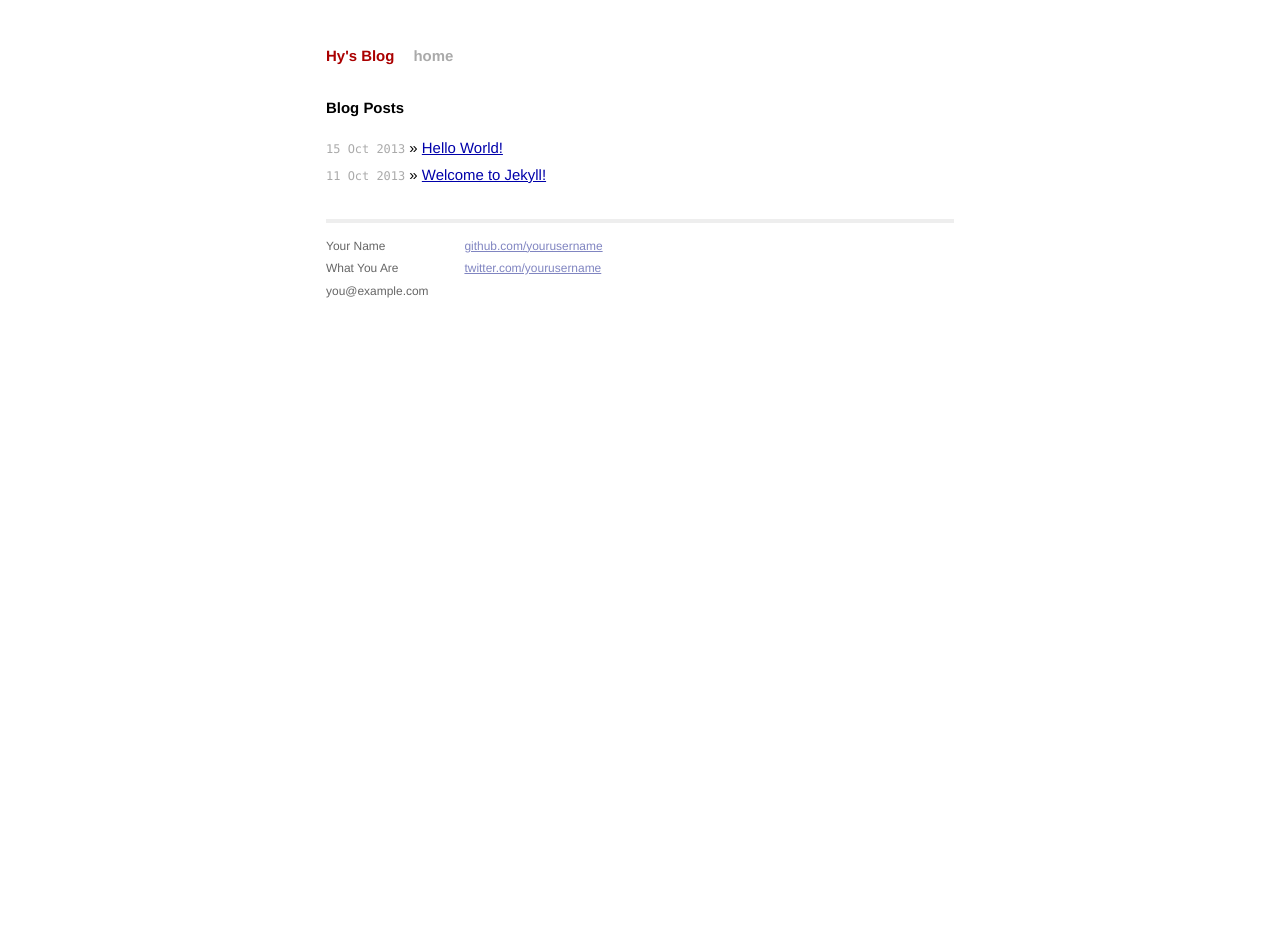
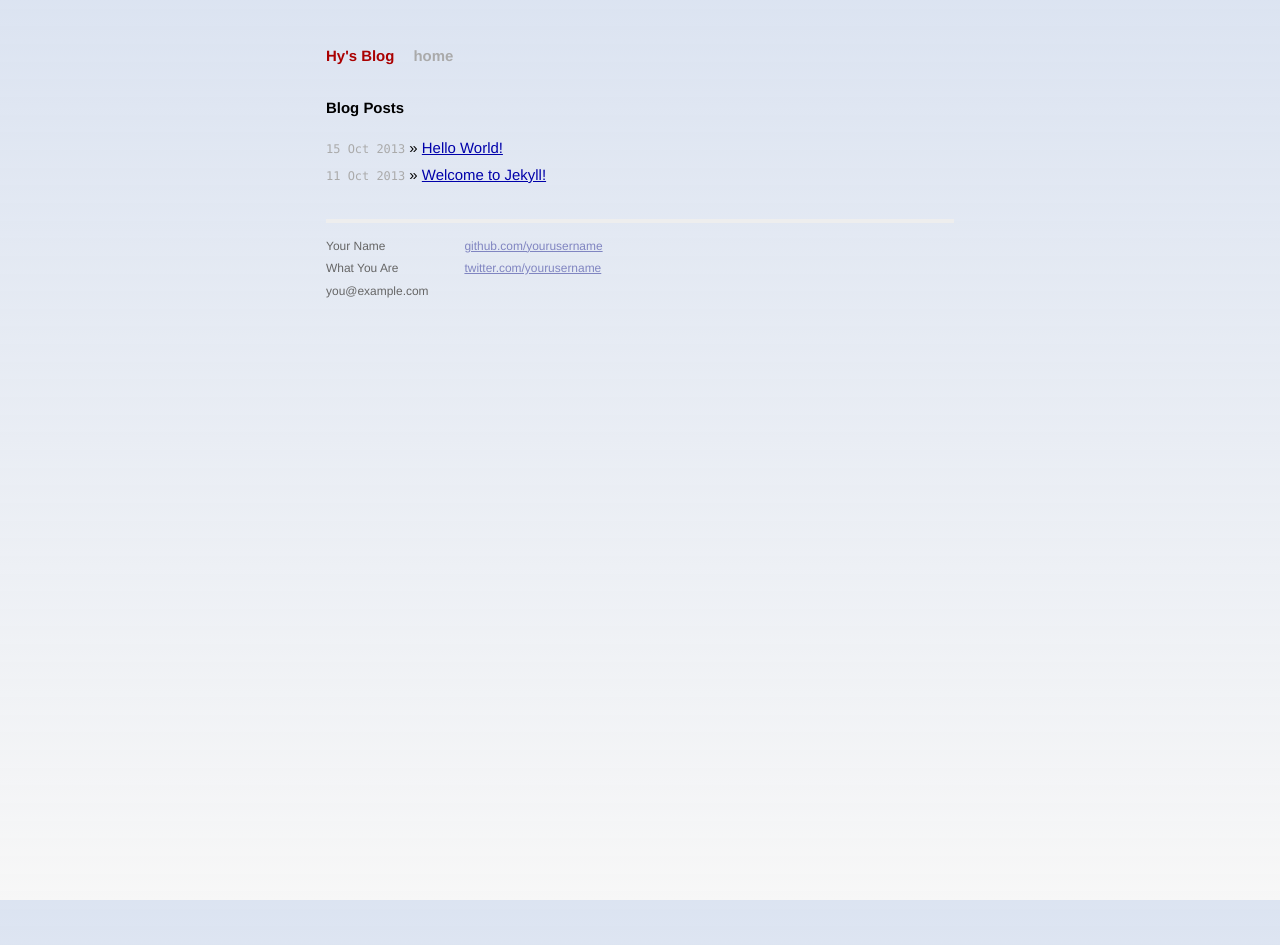
Before and after one commit to hyMiao/blog, a Jekyll site: the page built from index.html, in a window 1280 px wide. Built offline with Jekyll 4.4.1, drawn with Linux system fonts in a browser that asks for light colours.

Commit message:
Add new css and modify the stylesheet

```diff
--- a/_layouts/default.html
+++ b/_layouts/default.html
@@ -12,6 +12,8 @@
         <!-- Custom CSS -->
         <link rel="stylesheet" href="/css/main.css">
 
+	<!-- My CSS -->
+        <link rel="stylesheet" href="/css/my.css">
     </head>
     <body>
 
--- /dev/null
+++ b/css/my.css
@@ -0,0 +1,19 @@
+/*****************************************************************************/
+/* File: My.css
+/* Author: hy
+/* Date: 2014/01/06
+/* Contact: hymeldon@gmail.com
+/* Site: planetmiao.com
+/*****************************************************************************/
+
+body {
+	width:100%;
+				height:100%;
+				background: -webkit-gradient(linear, left top, left bottom, from(rgba(211, 221, 238, 0.8)), to(#f7f7f7));
+        		background: -moz-linear-gradient(top, #f7f7f7, rgb(211, 221, 238));
+       			filter: progid:DXImageTransform.Microsoft.gradient(startColorstr='#f7f7f7', endColorstr='#e3e3e3');
+}
+
+.site .header {
+	margin:0 auto;
+}
```
